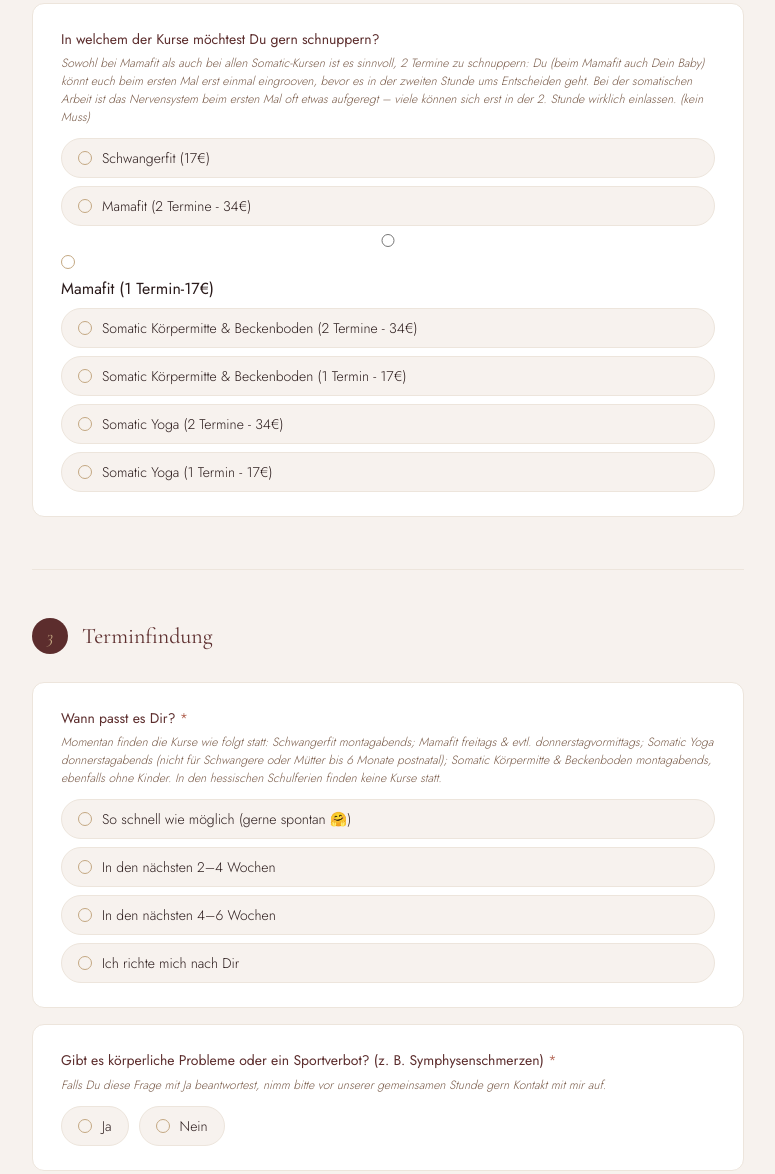
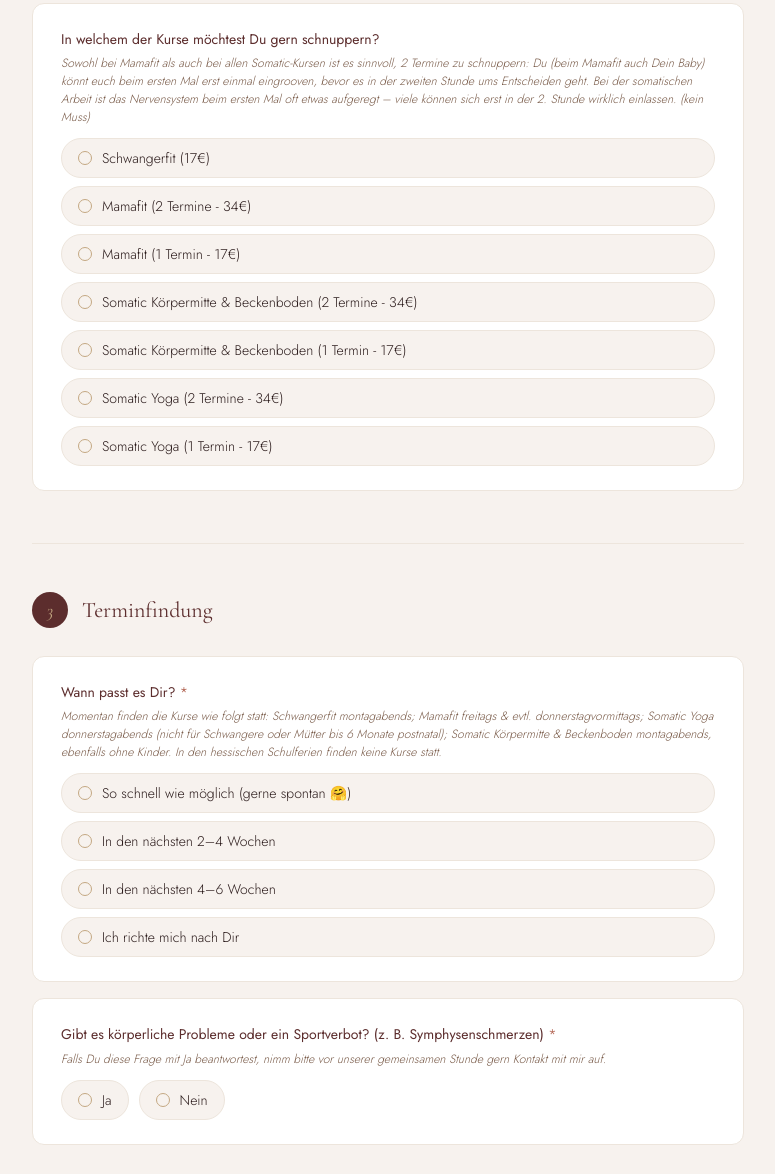
Before and after one commit to bauchbabybeckenboden-karo/schnuppern_alle, a plain HTML site: page index.html in a window 1280 px wide. Shown: the part 1119-2293 px from the top of the page, without its empty margins (252-1027 px from the left). Drawn offline with nearby package versions, Linux system fonts and the light colour scheme.

Commit message:
Fix radio button formatting in Kursabfrage section

```diff
--- a/index.html
+++ b/index.html
@@ -442,7 +442,7 @@
       <h2 class="section-title">Kursabfrage</h2>
     </div>
 
-    <div class="q-card">
+      <div class="q-card">
       <p class="q-label">In welchem der Kurse möchtest Du gern schnuppern?</p>
       <p class="q-hint">Sowohl bei Mamafit als auch bei allen Somatic-Kursen ist es sinnvoll, 2 Termine zu schnuppern: Du (beim Mamafit auch Dein Baby) könnt euch beim ersten Mal erst einmal eingrooven, bevor es in der zweiten Stunde ums Entscheiden geht. Bei der somatischen Arbeit ist das Nervensystem beim ersten Mal oft etwas aufgeregt – viele können sich erst in der 2. Stunde wirklich einlassen. (kein Muss)</p>
       <div class="radio-group column" id="kurs-group">
@@ -451,7 +451,9 @@
         </label>
         <label class="r-option" onclick="selectRadio(event, this, 'kurs-group')">
           <input type="radio" name="kurs" value="mamafit_2termine" /><span class="r-dot"></span>Mamafit (2 Termine - 34€)
-        </label>          <input type="radio" name="kurs" value="mamafit_1termin" /><span class="r-dot"></span>Mamafit (1 Termin-17€)
+        </label>
+        <label class="r-option" onclick="selectRadio(event, this, 'kurs-group')">
+          <input type="radio" name="kurs" value="mamafit_1termin" /><span class="r-dot"></span>Mamafit (1 Termin - 17€)
         </label>
         <label class="r-option" onclick="selectRadio(event, this, 'kurs-group')">
           <input type="radio" name="kurs" value="somatic_koerpermitte_2termine" /><span class="r-dot"></span>Somatic Körpermitte & Beckenboden (2 Termine - 34€)
@@ -467,7 +469,6 @@
         </label>
       </div>
     </div>
-  </div>
 
   <hr class="divider" />
 
```
